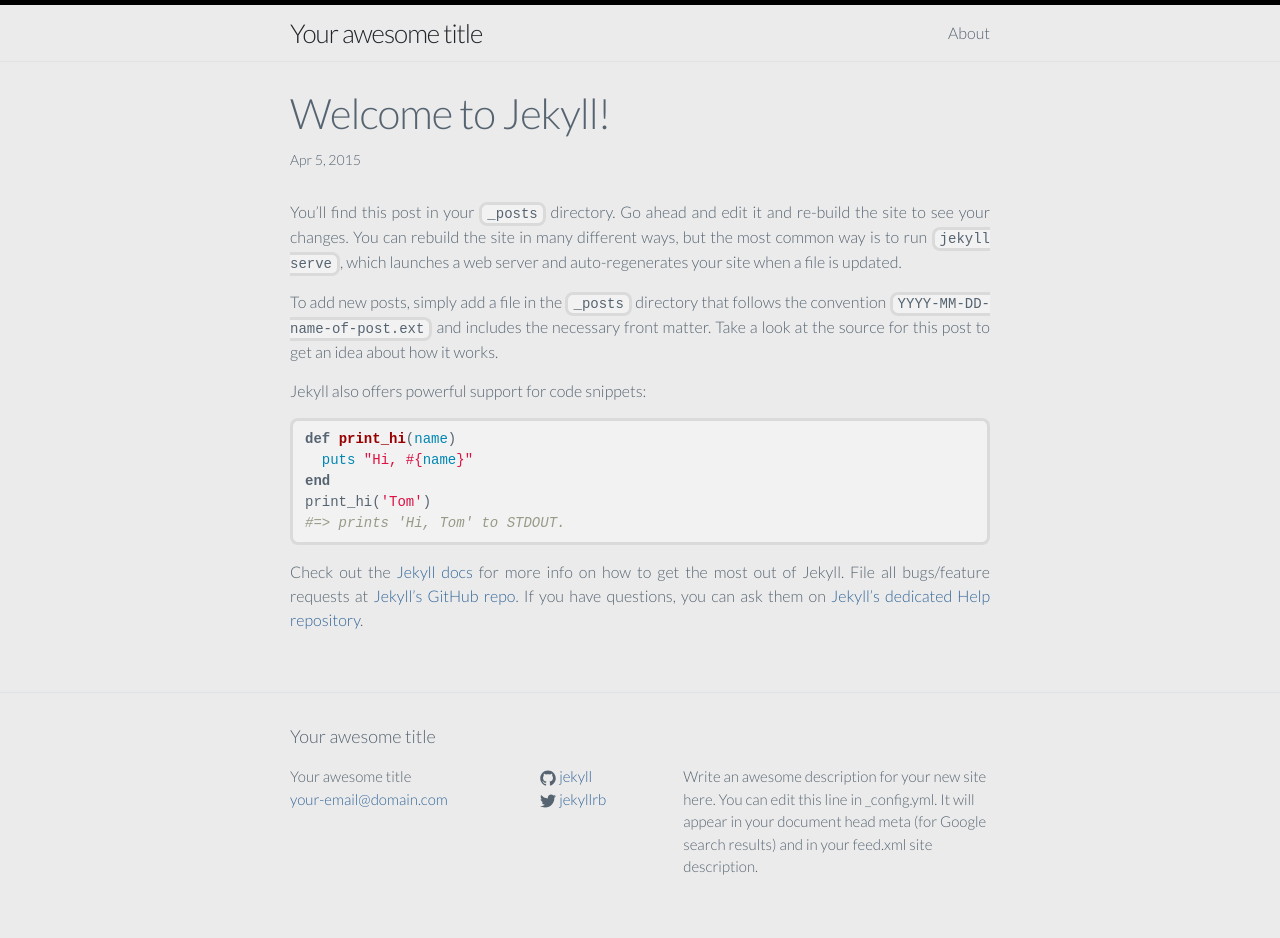
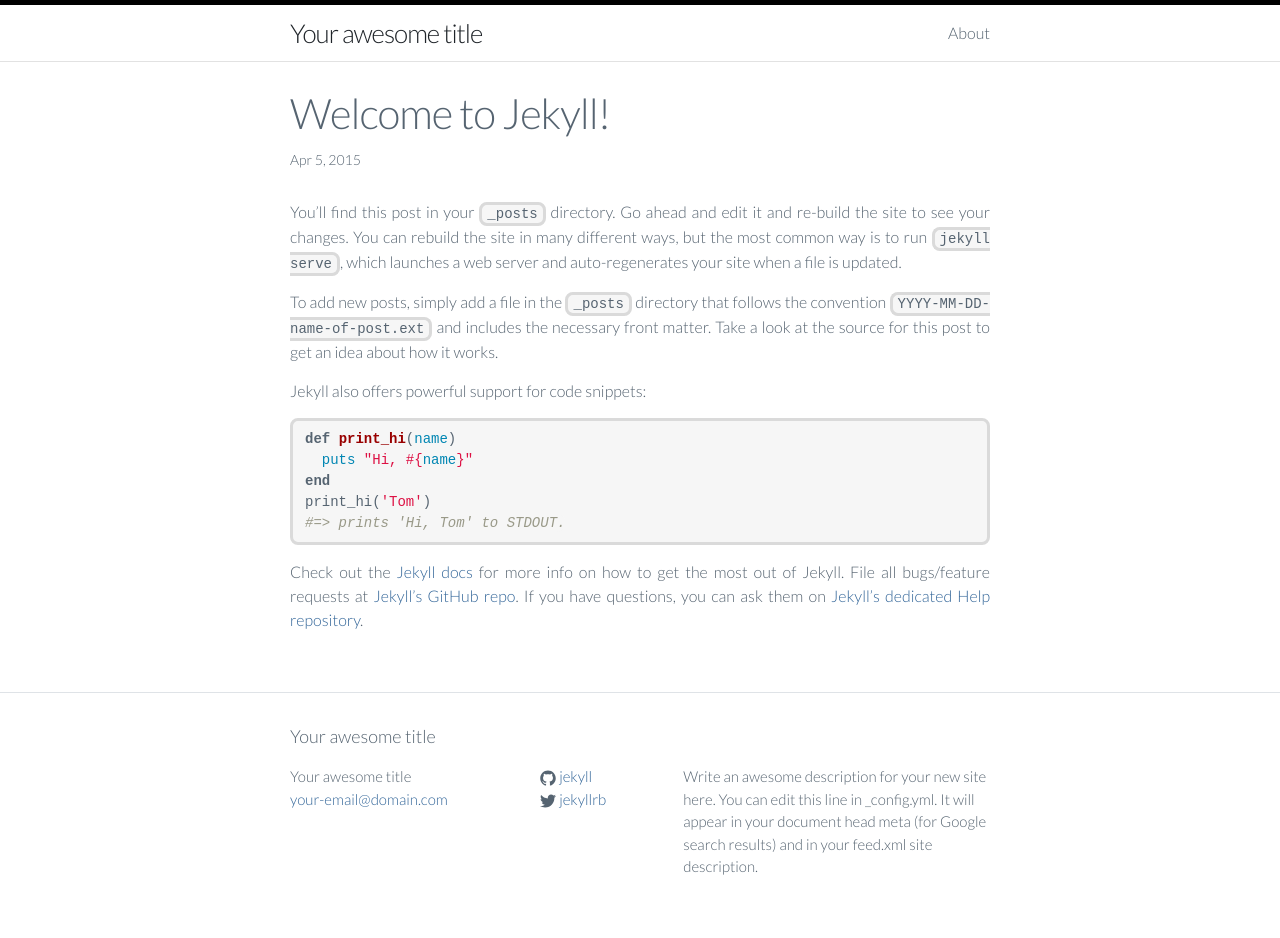
Before and after one commit to tiborsimon/tiborsimon.github.io, a Jekyll site: the page built from _posts/2015-04-05-welcome-to-jekyll.markdown, in a window 1280 px wide. Built offline with Jekyll 4.4.1, drawn with Linux system fonts in a browser that asks for light colours.

Commit message:
Background color change

```diff
--- a/css/main.scss
+++ b/css/main.scss
@@ -14,10 +14,10 @@
 $spacing-unit:     30px;
 
 $text-color:       #566471;
-$background-color: #ebebeb;
+$background-color: #fff;
 $brand-color:      #336699;
 
-$pre-bg-color:      #f2f2f2;
+$pre-bg-color:      #f6f6f6;
 $pre-border-color:  #dadada;
 
 $select-bg-color:   #dadada;
```
